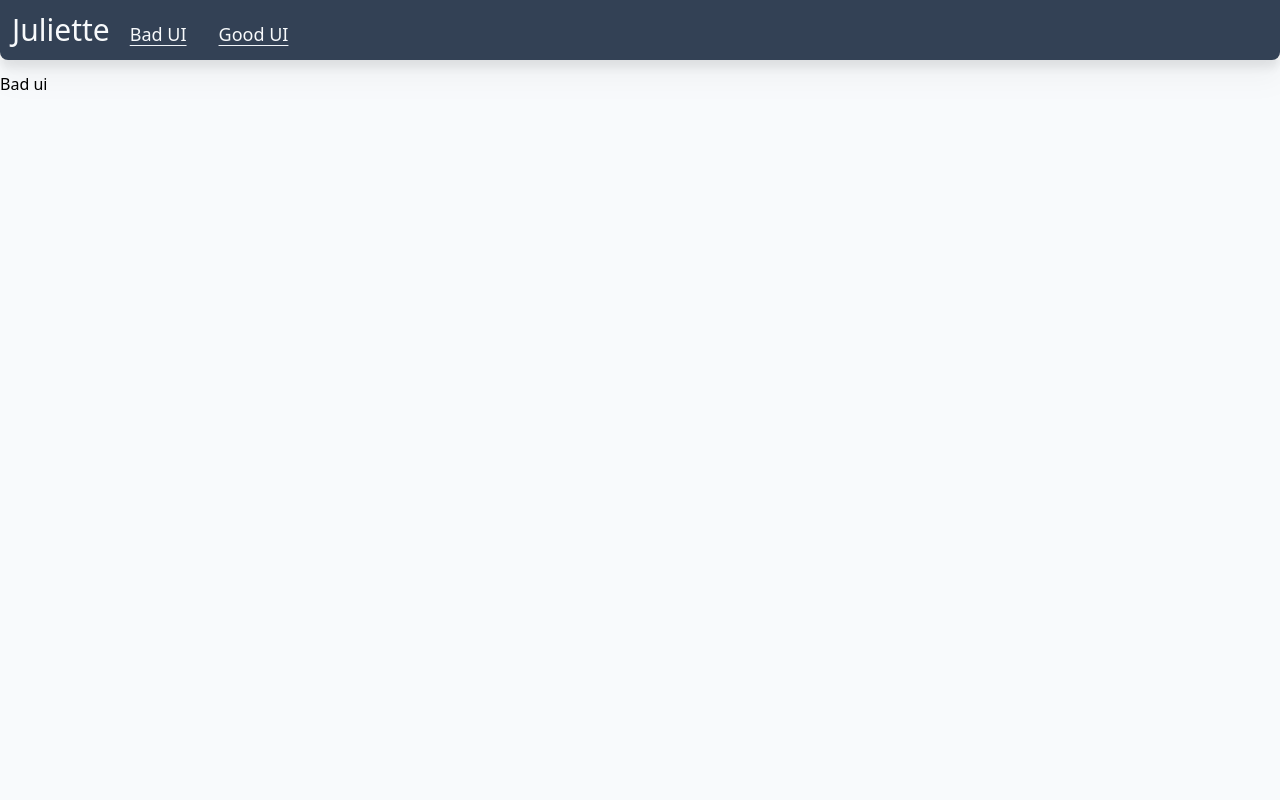
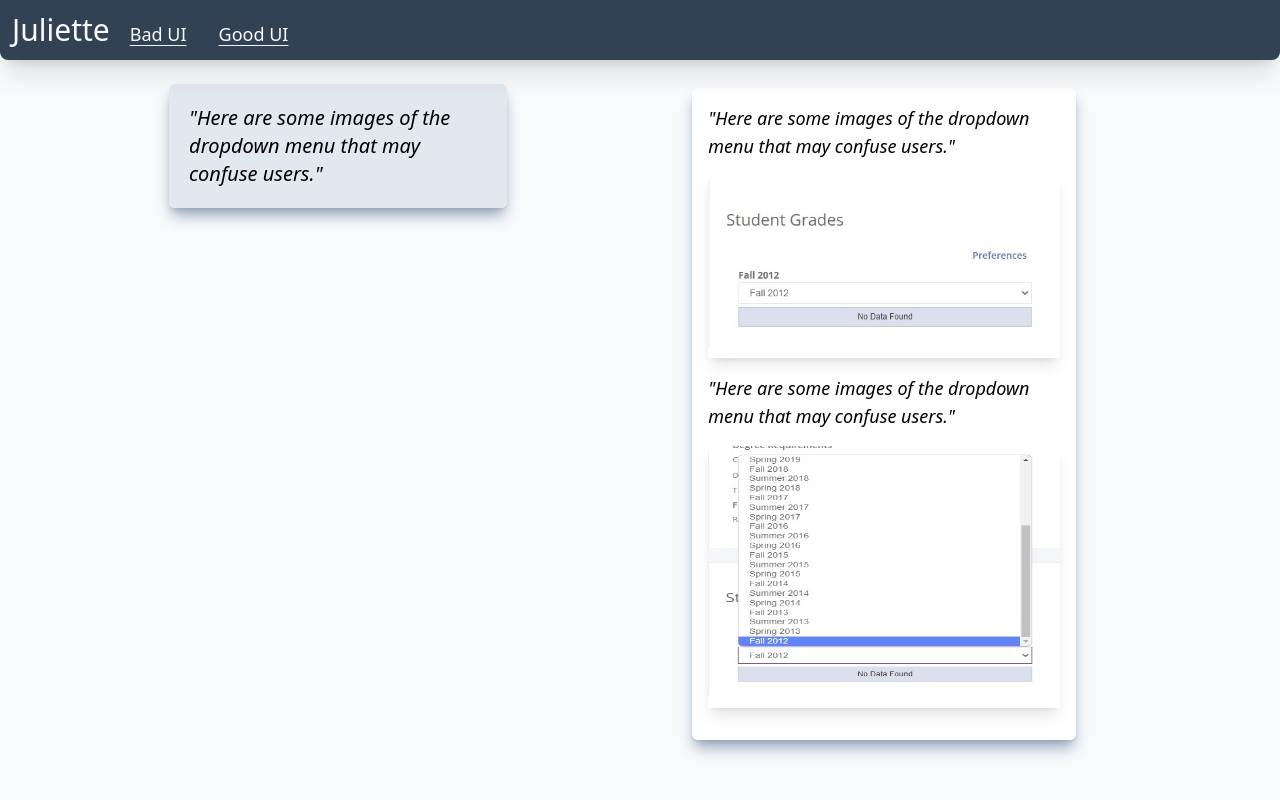
Before and after one commit to KhoiUna/cis-juliette, a Next.js app: page /bad-ui in a window 1280 px wide. Shown: the top 800 px of the page. Built offline with nearby package versions, Linux system fonts and the light colour scheme.

Commit message:
update UI

```diff
--- /dev/null
+++ b/components/QuoteBlock.tsx
@@ -0,0 +1,13 @@
+import { QuoteBlockProps } from "../types/types";
+
+const QuoteBlock = ({ children }: QuoteBlockProps) => {
+  return (
+    <div className="mx-4 sm:my-3 sm:mx-[25%] text-center shadow-lg shadow-slate-400 rounded-md">
+      <div className="bg-slate-200 w-fit mx-auto px-5 py-5 rounded-md">
+        {children}
+      </div>
+    </div>
+  );
+};
+
+export default QuoteBlock;
--- /dev/null
+++ b/components/ui/Card.tsx
@@ -0,0 +1,11 @@
+import { CardProps } from "../../types/types";
+
+const Card = ({ children }: CardProps) => {
+  return (
+    <div className="bg-white rounded-md mx-4 my-4 shadow-lg shadow-slate-400 max-w-sm min-w-sm">
+      {children}
+    </div>
+  );
+};
+
+export default Card;
--- a/components/ui/HeaderBar.tsx
+++ b/components/ui/HeaderBar.tsx
@@ -28,10 +28,16 @@ const MenuSidebar = ({ toggleMenu }) => {
             </svg>
           </button>
 
-          <p className="sm:hidden mx-5 my-5 text-lg underline underline-offset-4 decoration-slate-100">
+          <p
+            className="sm:hidden mx-5 my-5 text-lg underline underline-offset-4 decoration-slate-100"
+            onClick={() => toggleMenu()}
+          >
             <NavLink href={"/bad-ui"} text="Bad UI" />
           </p>
-          <p className="sm:hidden mx-5 text-lg underline underline-offset-4 decoration-slate-100">
+          <p
+            className="sm:hidden mx-5 text-lg underline underline-offset-4 decoration-slate-100"
+            onClick={() => toggleMenu()}
+          >
             <NavLink href={"/good-ui"} text="Good UI" />
           </p>
         </div>
@@ -45,8 +51,8 @@ const HeaderBar = () => {
   const toggleMenu = () => setMenuOpened(!menuOpened);
 
   return (
-    <header>
-      <nav className="drop-shadow-xl rounded-b-lg flex flex-row bg-slate-700 text-slate-50 py-3 px-3 items-baseline justify-between sm:justify-start">
+    <header className="sticky top-0 z-10 shadow-xl">
+      <nav className="rounded-b-lg flex flex-row bg-slate-700 text-slate-50 py-3 px-3 items-baseline justify-between sm:justify-start">
         <p className="text-3xl">
           <NavLink href={"/"} text="Juliette" />
         </p>
--- a/containers/Layout.tsx
+++ b/containers/Layout.tsx
@@ -1,7 +1,8 @@
 import Head from "next/head";
 import HeaderBar from "../components/ui/HeaderBar";
+import { LayoutProps } from "../types/types";
 
-const Layout = ({ children, title }) => {
+const Layout = ({ children, title }: LayoutProps) => {
   return (
     <>
       <Head>
@@ -10,9 +11,9 @@ const Layout = ({ children, title }) => {
 
       <HeaderBar />
 
-      <main className="bg-slate-50 py-3 h-[100vh]">{children}</main>
+      <main className="bg-slate-50 py-3 min-h-[100vh]">{children}</main>
 
-      <footer className="bg-slate-700 text-slate-50 text-center px-4 py-4 ">
+      <footer className="bg-slate-700 text-slate-50 text-center px-4 py-4 rounded-t-lg">
         <a
           className="underline underline-offset-4"
           href="https://github.com/KhoiUna/cis-juliette"
--- a/pages/bad-ui.tsx
+++ b/pages/bad-ui.tsx
@@ -1,9 +1,60 @@
+import Image from "next/image";
+import QuoteBlock from "../components/QuoteBlock";
+import Card from "../components/ui/Card";
 import Layout from "../containers/Layout";
 
 const Bad = () => {
   return (
     <Layout title={"Bad UI"}>
-      <>Bad ui</>
+      <div className="flex flex-row flex-wrap">
+        <div>
+          <QuoteBlock>
+            <p className="text-xl italic text-left">
+              {'"'}Here are some images of the dropdown menu that may confuse
+              users.
+              {'"'}
+            </p>
+          </QuoteBlock>
+        </div>
+
+        <Card>
+          <div className="px-4 py-4 rounded-md">
+            <div className="mb-3">
+              <p className="text-lg italic">
+                {'"'}Here are some images of the dropdown menu that may confuse
+                users.
+                {'"'}
+              </p>
+              <div className="my-4 shadow-lg">
+                <Image
+                  className="rounded-lg"
+                  src={"/images/student_grades_page.jpg"}
+                  width={400}
+                  height={200}
+                  alt="Student grades page"
+                />
+              </div>
+            </div>
+
+            <div className="mt-3">
+              <p className="text-lg italic">
+                {'"'}Here are some images of the dropdown menu that may confuse
+                users.
+                {'"'}
+              </p>
+              <div className="my-4 shadow-lg">
+                <Image
+                  className="rounded-lg"
+                  src={"/images/dropdown_menu.jpg"}
+                  width={550}
+                  height={400}
+                  alt="Dropdown menu"
+                />
+              </div>
+            </div>
+          </div>
+        </Card>
+      </div>
     </Layout>
   );
 };
--- a/pages/good-ui.tsx
+++ b/pages/good-ui.tsx
@@ -1,9 +1,18 @@
+import QuoteBlock from "../components/QuoteBlock";
 import Layout from "../containers/Layout";
 
 const Good = () => {
   return (
     <Layout title={"Good UI"}>
-      <>Good ui</>
+      <div className="flex flex-row flex-wrap">
+        <div>
+          <QuoteBlock>
+            <p className="text-xl italic text-left">
+              {'"'}This is the improved design of the dropdown menu.{'"'}
+            </p>
+          </QuoteBlock>
+        </div>
+      </div>
     </Layout>
   );
 };
--- a/pages/index.tsx
+++ b/pages/index.tsx
@@ -1,16 +1,65 @@
 import type { NextPage } from "next";
+import Image from "next/image";
+import QuoteBlock from "../components/QuoteBlock";
+import Card from "../components/ui/Card";
 import Layout from "../containers/Layout";
 
 const Home: NextPage = () => {
   return (
     <Layout title={"UI Research"}>
-      <div className="mx-4 sm:my-3 sm:mx-[25%] text-center drop-shadow-lg">
-        <div className="bg-slate-200 w-fit mx-auto px-5 py-5 rounded-md">
-          <p className="text-xl italic">
-            {'"'}This project explores and compares design of a bad UI and a
-            good UI on our university website.{'"'}
-          </p>
-        </div>
+      <QuoteBlock>
+        <p className="text-xl italic">
+          {'"'}This project explores and compares design of a bad UI and a good
+          UI on our university website.{'"'}
+        </p>
+      </QuoteBlock>
+
+      <div className="flex justify-evenly flex-wrap">
+        <Card>
+          <div className="bg-red-200 px-4 py-4 rounded-md hover:shadow-red-300 hover:shadow-xl">
+            <h1 className="text-xl font-bold mb-2">Bad UI</h1>
+
+            <Image
+              className="rounded-lg"
+              src={"/images/frustrated.jpg"}
+              width={550}
+              height={400}
+              alt="Frustrated guy"
+            />
+
+            <p className="text-lg italic">
+              {'"'}
+              Lorem ipsum dolor sit amet consectetur adipisicing elit. Expedita
+              modi, vitae voluptatibus nobis quisquam mollitia, a voluptas esse
+              nostrum nemo voluptate iure distinctio vero fugiat. Nisi ex rerum
+              nam reiciendis?
+              {'"'}
+            </p>
+          </div>
+        </Card>
+
+        <Card>
+          <div className="bg-emerald-100 px-4 py-4 rounded-md hover:shadow-emerald-300 hover:shadow-xl">
+            <h1 className="text-xl font-bold mb-2">Good UI</h1>
+
+            <Image
+              className="rounded-lg"
+              src={"/images/happy.jpg"}
+              width={550}
+              height={400}
+              alt="Frustrated guy"
+            />
+
+            <p className="text-lg italic">
+              {'"'}
+              Lorem ipsum dolor sit amet consectetur adipisicing elit. Expedita
+              modi, vitae voluptatibus nobis quisquam mollitia, a voluptas esse
+              nostrum nemo voluptate iure distinctio vero fugiat. Nisi ex rerum
+              nam reiciendis?
+              {'"'}
+            </p>
+          </div>
+        </Card>
       </div>
     </Layout>
   );
```
Also changed, not shown: types/types.ts (+15 -0 lines), 2 other files (tests, documents, lock files or other folders).
